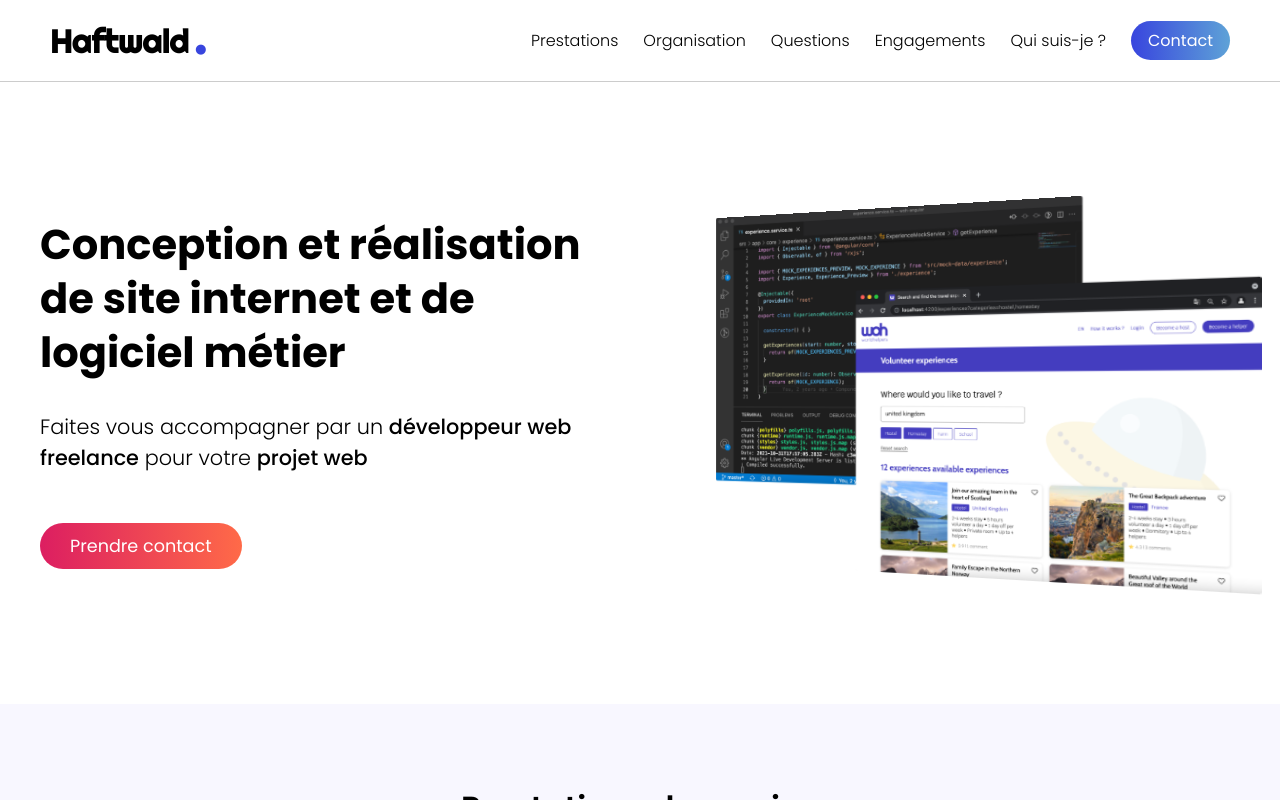
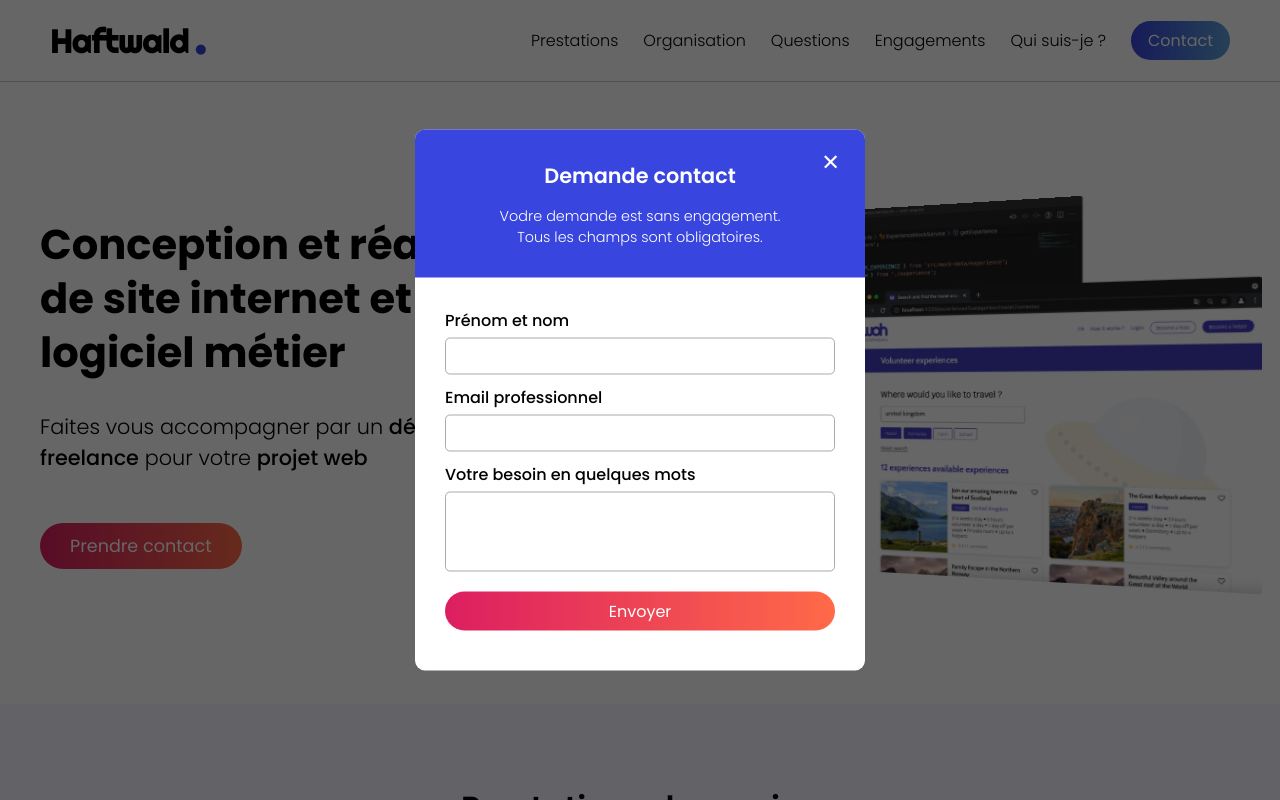
Before and after one commit to paulin-crtn/haftwald-next, a Next.js app: page / in a window 1280 px wide. Both pictures are taken after a click on the button "Contact". Shown: the top 800 px of the page. Built offline with nearby package versions, Linux system fonts and the light colour scheme.

Commit message:
contact modal with custom hook

```diff
--- a/components/Contact.tsx
+++ b/components/Contact.tsx
@@ -13,26 +13,30 @@ import styles from "../styles/Contact.module.scss";
 export const Contact = ({
   setShowModalContact,
 }: {
-  setShowModalContact: (boolean: boolean) => void;
+  setShowModalContact: (arg: boolean) => void;
 }) => {
+  /* -------------------------------------------------------------------------- */
+  /*                                 REACT STATE                                */
+  /* -------------------------------------------------------------------------- */
   const [fullname, setFullname] = useState<string>("");
   const [email, setEmail] = useState<string>("");
   const [message, setMessage] = useState<string>("");
 
   /**
+   * Send email
    *
    * @param data
    * @returns
    */
-  const sendMail = async (e: FormEvent<HTMLFormElement>) => {
+  async function sendMail(e: FormEvent<HTMLFormElement>) {
     console.log("button clicked");
     e.preventDefault();
 
     const res = await fetch("/api/sendgrid", {
       body: JSON.stringify({
+        fullname,
         email,
-        fullname,
-        message: "Hello world",
+        message,
       }),
       headers: {
         "Content-Type": "application/json",
@@ -46,14 +50,17 @@ export const Contact = ({
       return;
     }
     console.log("done !");
-  };
+  }
 
+  /**
+   * Close contact modal
+   */
   function closeModal() {
     const body = document.querySelector("body");
-    const overlay = document.querySelector(".overlay");
-    if (body && overlay) {
+    const contactOverlay = document.querySelector(".contactOverlay");
+    if (body && contactOverlay) {
       body.classList.remove("overflowYHidden");
-      overlay.classList.remove("active");
+      contactOverlay.classList.remove("active");
     }
     setShowModalContact(false);
   }
@@ -62,7 +69,7 @@ export const Contact = ({
   /*                                  TEMPLATE                                  */
   /* -------------------------------------------------------------------------- */
   return (
-    <div className={styles.filter}>
+    <div className="contactOverlay">
       <div className={styles.container}>
         <div className={styles.header}>
           <div className={styles.closeButton} onClick={closeModal}>
--- a/components/Header.tsx
+++ b/components/Header.tsx
@@ -3,6 +3,12 @@
 /* -------------------------------------------------------------------------- */
 /* --------------------------------- NEXT JS -------------------------------- */
 import Link from "next/link";
+
+/* ---------------------------- REACT CUSTOM HOOK --------------------------- */
+import useContact from "../utils/useContact";
+
+/* ------------------------------- COMPONENTS ------------------------------- */
+import { Contact } from "../components/Contact";
 
 /* --------------------------------- STYLES --------------------------------- */
 import styles from "../styles/Header.module.scss";
@@ -11,6 +17,12 @@ import styles from "../styles/Header.module.scss";
 /*                                  COMPONENT                                 */
 /* -------------------------------------------------------------------------- */
 export const Header = () => {
+  /* ---------------------------- REACT CUSTOM HOOK --------------------------- */
+  const { showModalContact, setShowModalContact } = useContact();
+
+  /* -------------------------------------------------------------------------- */
+  /*                                  TEMPLATE                                  */
+  /* -------------------------------------------------------------------------- */
   return (
     <header className={styles.container}>
       <div className={styles.wrapper}>
@@ -37,11 +49,24 @@ export const Header = () => {
               <a href="#about">Qui suis-je ?</a>
             </li>
             <li>
-              <button className={styles.cta}>Contact</button>
+              <button
+                className={styles.cta}
+                onClick={() => setShowModalContact(true)}
+              >
+                Contact
+              </button>
             </li>
           </ul>
         </nav>
       </div>
+      {/* ------------------------------------------------------------------------- */
+      /*                                MODAL CONTACT                               */
+      /* -------------------------------------------------------------------------- */}
+      {showModalContact && (
+        <div className={styles.modalContainer}>
+          <Contact setShowModalContact={setShowModalContact} />
+        </div>
+      )}
     </header>
   );
 };
--- a/components/Organisation.tsx
+++ b/components/Organisation.tsx
@@ -15,10 +15,12 @@ export const Organisation = ({
   title,
   img,
   text,
+  setShowModalContact,
 }: {
   title: string;
   img: StaticImageData;
   text: string;
+  setShowModalContact: (arg: boolean) => void;
 }) => {
   return (
     <div className={styles.organisationContainer}>
@@ -30,7 +32,9 @@ export const Organisation = ({
         <figure>
           <Image src={img} alt={"illustration " + title} />
         </figure>
-        <button>Prendre contact</button>
+        <button onClick={() => setShowModalContact(true)}>
+          Prendre contact
+        </button>
       </div>
     </div>
   );
--- a/pages/_app.tsx
+++ b/pages/_app.tsx
@@ -8,12 +8,7 @@ import "../styles/globals.scss";
 /*                                  FUNCTION                                  */
 /* -------------------------------------------------------------------------- */
 function MyApp({ Component, pageProps }: AppProps) {
-  return (
-    <>
-      <div className="overlay"></div>
-      <Component {...pageProps} />
-    </>
-  );
+  return <Component {...pageProps} />;
 }
 
 export default MyApp;
--- a/pages/index.tsx
+++ b/pages/index.tsx
@@ -8,8 +8,8 @@ import Image from "next/image";
 import Link from "next/link";
 import Script from "next/script";
 
-/* ---------------------------------- REACT --------------------------------- */
-import { useEffect, useState } from "react";
+/* ---------------------------- REACT CUSTOM HOOK --------------------------- */
+import useContact from "../utils/useContact";
 
 /* ------------------------------- COMPONENTS ------------------------------- */
 import { Header } from "../components/Header";
@@ -43,22 +43,8 @@ import emoji from "../public/img/emoji.png";
 /*                                  COMPONENT                                 */
 /* -------------------------------------------------------------------------- */
 const Home: NextPage = () => {
-  /* -------------------------------------------------------------------------- */
-  /*                               REACT USE STATE                              */
-  /* -------------------------------------------------------------------------- */
-  const [showModalContact, setShowModalContact] = useState(false);
-
-  /* -------------------------------------------------------------------------- */
-  /*                              REACT USE EFFECT                              */
-  /* -------------------------------------------------------------------------- */
-  useEffect(() => {
-    const body = document.querySelector("body");
-    const overlay = document.querySelector(".overlay");
-    if (showModalContact && body && overlay) {
-      body.classList.add("overflowYHidden");
-      overlay.classList.add("active");
-    }
-  }, [showModalContact]);
+  /* ---------------------------- REACT CUSTOM HOOK --------------------------- */
+  const { showModalContact, setShowModalContact } = useContact();
 
   /* -------------------------------------------------------------------------- */
   /*                                  TEMPLATE                                  */
@@ -174,11 +160,13 @@ const Home: NextPage = () => {
               title="Présentiel"
               img={team}
               text="Certains projets nécessitent une présence totale ou partielle sur site, auquel cas cas je peux me déplacer pour intégrer vos équipes directement dans vos locaux. La mobilité est possible sur l’ensemble du territoire."
+              setShowModalContact={setShowModalContact}
             />
             <Organisation
               title="Distanciel"
               img={videocall}
               text="Pour les mission de plus courte durée, moins complexe ou nécessitant de collaborer avec des équipes déjà connues, le télétravail est une solution à envisager. Je suis disponible sur vos outils tout au long du projet."
+              setShowModalContact={setShowModalContact}
             />
           </div>
         </section>
@@ -206,7 +194,7 @@ const Home: NextPage = () => {
           </div>
           <div className={styles.cta}>
             <p>Votre question n’apparait pas ?</p>
-            <button>Posez-là</button>
+            <button onClick={() => setShowModalContact(true)}>Posez-là</button>
           </div>
         </section>
 
@@ -240,7 +228,9 @@ const Home: NextPage = () => {
               <figure>
                 <Image src={sendingemail} alt="sending email illustration" />
               </figure>
-              <button>Prendre contact</button>
+              <button onClick={() => setShowModalContact(true)}>
+                Prendre contact
+              </button>
             </div>
           </div>
         </section>
@@ -286,7 +276,9 @@ const Home: NextPage = () => {
             <strong>renforcer vos équipes</strong>, je vous invite à me
             contacter afin que nous puissions échanger.
           </p>
-          <button>Prendre contact</button>
+          <button onClick={() => setShowModalContact(true)}>
+            Prendre contact
+          </button>
         </section>
       </main>
 
--- a/styles/Contact.module.scss
+++ b/styles/Contact.module.scss
@@ -53,7 +53,7 @@
       margin-bottom: 10px;
       padding: 7px;
       font-family: inherit;
-      font-size: 1rem;
+      font-size: 0.9rem;
       font-weight: 300;
       border: 1px solid #aaaaaa;
       border-radius: 5px;
--- a/styles/Header.module.scss
+++ b/styles/Header.module.scss
@@ -18,6 +18,7 @@
     font-size: 2rem;
     font-weight: 700;
     cursor: pointer;
+    user-select: none;
   }
 
   .dot {
--- a/styles/Question.module.scss
+++ b/styles/Question.module.scss
@@ -9,6 +9,7 @@
     justify-content: space-between;
     align-items: center;
     cursor: pointer;
+    user-select: none;
     h3 {
       font-size: 1rem;
       font-weight: 500;
@@ -16,7 +17,6 @@
     div {
       font-size: 1.3rem;
       font-weight: 400;
-      user-select: none;
     }
   }
   .answer {
--- a/styles/globals.scss
+++ b/styles/globals.scss
@@ -19,18 +19,6 @@ body {
 
 body.overflowYHidden {
   overflow-y: hidden; // Use when displaying modal
-}
-
-.overlay.active {
-  position: fixed; /* Sit on top of the page content */
-  width: 100%; /* Full width (cover the whole page) */
-  height: 100%; /* Full height (cover the whole page) */
-  top: 0;
-  left: 0;
-  right: 0;
-  bottom: 0;
-  background-color: rgba(0, 0, 0, 0.6); /* Black background with opacity */
-  z-index: 20; /* Specify a stack order in case you're using a different order for other elements */
 }
 
 h1,
@@ -78,3 +66,15 @@ button {
   scroll-margin-top: 81px; // Header height
   // scroll-snap-margin-top: 81px; // Header height + Safari & iOS fix
 }
+
+.contactOverlay.active {
+  position: fixed; /* Sit on top of the page content */
+  width: 100%; /* Full width (cover the whole page) */
+  height: 100%; /* Full height (cover the whole page) */
+  top: 0;
+  left: 0;
+  right: 0;
+  bottom: 0;
+  background-color: rgba(0, 0, 0, 0.6); /* Black background with opacity */
+  z-index: 20; /* Specify a stack order in case you're using a different order for other elements */
+}
--- /dev/null
+++ b/utils/useContact.ts
@@ -0,0 +1,36 @@
+/* -------------------------------------------------------------------------- */
+/*                                   IMPORTS                                  */
+/* -------------------------------------------------------------------------- */
+import { useEffect, useState } from "react";
+
+/* -------------------------------------------------------------------------- */
+/*                              REACT CUSTOM HOOK                             */
+/* -------------------------------------------------------------------------- */
+
+/**
+ * Show contact modal
+ *
+ * @returns
+ */
+const useContact = () => {
+  /* ------------------------------- REACT STATE ------------------------------ */
+  const [showModalContact, setShowModalContact] = useState(false);
+
+  /* ------------------------------ REACT EFFECT ------------------------------ */
+  useEffect(() => {
+    const body = document.querySelector("body");
+    const contactOverlay = document.querySelector(".contactOverlay");
+    if (showModalContact && body && contactOverlay) {
+      body.classList.add("overflowYHidden");
+      contactOverlay.classList.add("active");
+    }
+  }, [showModalContact]);
+
+  /* --------------------------------- RETURN --------------------------------- */
+  return { showModalContact, setShowModalContact };
+};
+
+/* -------------------------------------------------------------------------- */
+/*                                   EXPORT                                   */
+/* -------------------------------------------------------------------------- */
+export default useContact;
```
